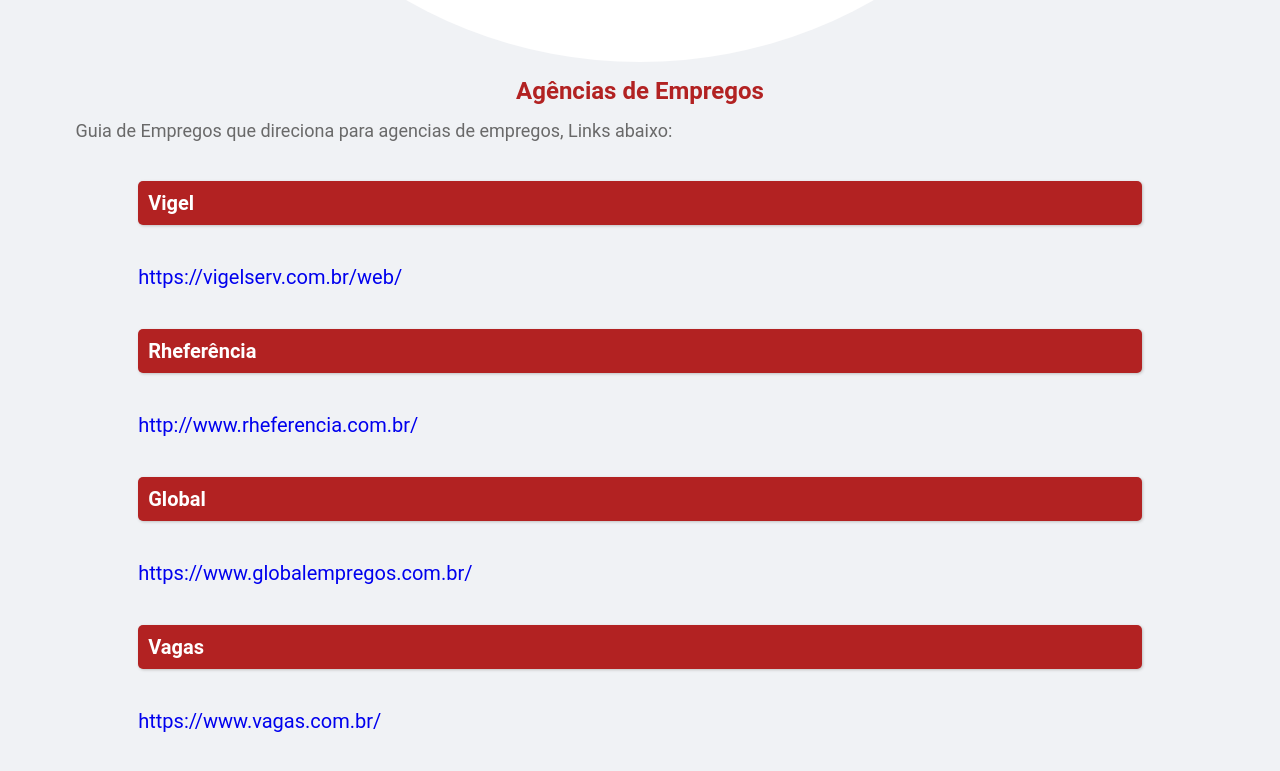
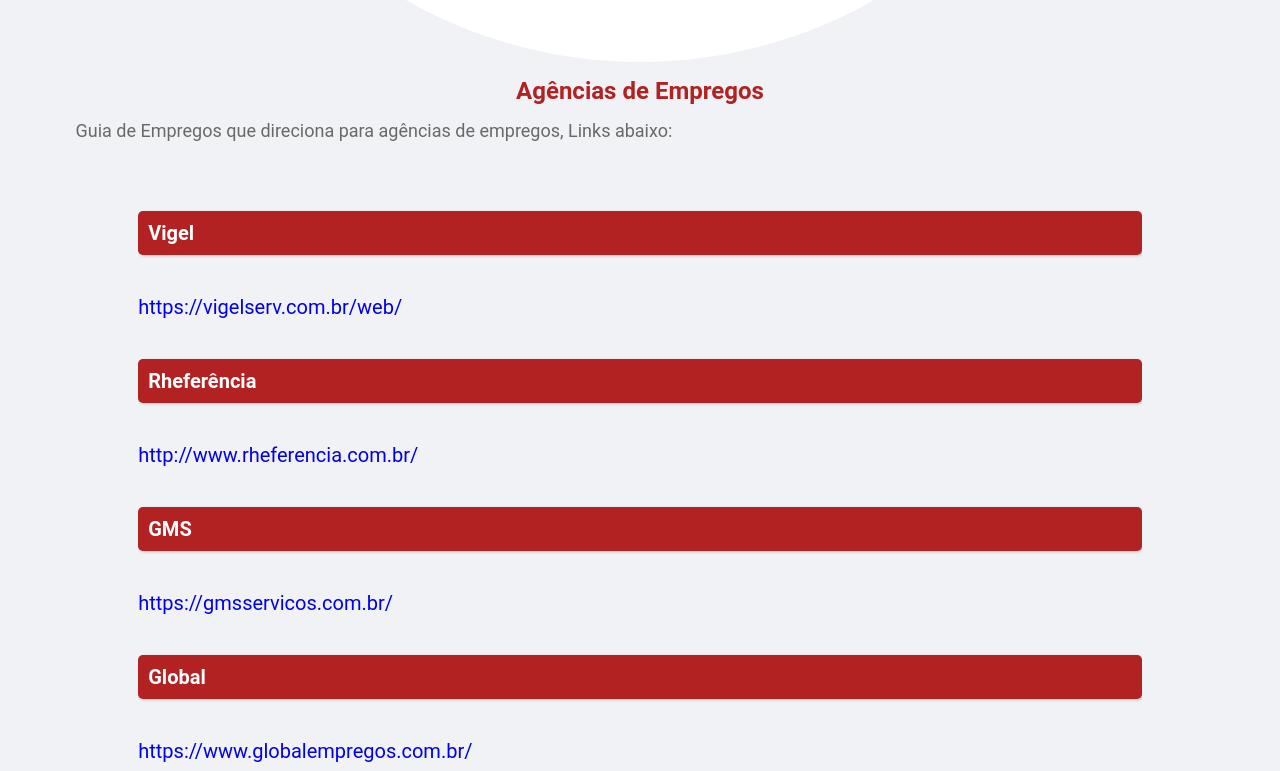
Before and after one commit to cajui54/guia_emprego, a React (Create React App) app: page / in a window 1280 px wide. Shown: the part 920-1691 px from the top of the page. Built offline with nearby package versions, Linux system fonts and the light colour scheme.

Commit message:
update main

```diff
--- a/public/index.html
+++ b/public/index.html
@@ -14,8 +14,8 @@
 
     <meta name="viewport" content="width=device-width, initial-scale=1" />
     <meta name="theme-color" content="#000000" />
-    <meta name="description" content="Guia de Empregos" />
-    <meta name="keywords" content="empregos guia vagas estágio trainer"/>
+    <meta name="description" content="Guia de Empregos, para ajudar à pessoas encontrar agências de empregos" />
+    <meta name="keywords" content="empregos, guia, vagas, estágio, trainer, trabalho"/>
     <link rel="apple-touch-icon" href="%PUBLIC_URL%/draw.png" />
     <!--
       manifest.json provides metadata used when your web app is installed on a
--- a/src/components/Headers/NavMenu.jsx
+++ b/src/components/Headers/NavMenu.jsx
@@ -8,7 +8,7 @@
         <li><a href='#'>Início</a></li>
         <li><a href='#'>Empregos</a></li>
         <li><a href='#'>Mais Informações</a></li>
-        <li><a href='#'>Anúcios</a></li>
+        <li><a href='#'>Anúncios</a></li>
         <li><a href='#'>Contatos</a></li>
       </ul>
     </Menu>
--- a/src/components/Main.jsx
+++ b/src/components/Main.jsx
@@ -6,6 +6,7 @@
     const companys = [
         {name: 'Vigel', path: 'https://vigelserv.com.br/web/'},
         {name: 'Rheferência', path: 'http://www.rheferencia.com.br/'},
+        {name: 'GMS', path: 'https://gmsservicos.com.br/'},
         {name: 'Global', path: 'https://www.globalempregos.com.br/'},
         {name: 'Vagas', path: 'https://www.vagas.com.br/'},
         {name: 'InfoJobs', path: 'https://www.infojobs.com.br/'},
@@ -17,7 +18,7 @@
             <div className='container-titles'>
                 <img src={logo} alt='mulher trabalhando'/>
                 <h1>Agências de Empregos</h1>
-                <p>Guia de Empregos que direciona para agencias de empregos, Links abaixo:</p>
+                <p>Guia de Empregos que direciona para agências de empregos, Links abaixo:</p>
             </div>
 
             <dl>
--- a/src/components/mainStyled.js
+++ b/src/components/mainStyled.js
@@ -28,6 +28,7 @@
     dl {
         margin: 30px auto;
         width: 80%;
+        overflow: hidden;
     }
     dl dt {
         background-color: #B22222;
```
